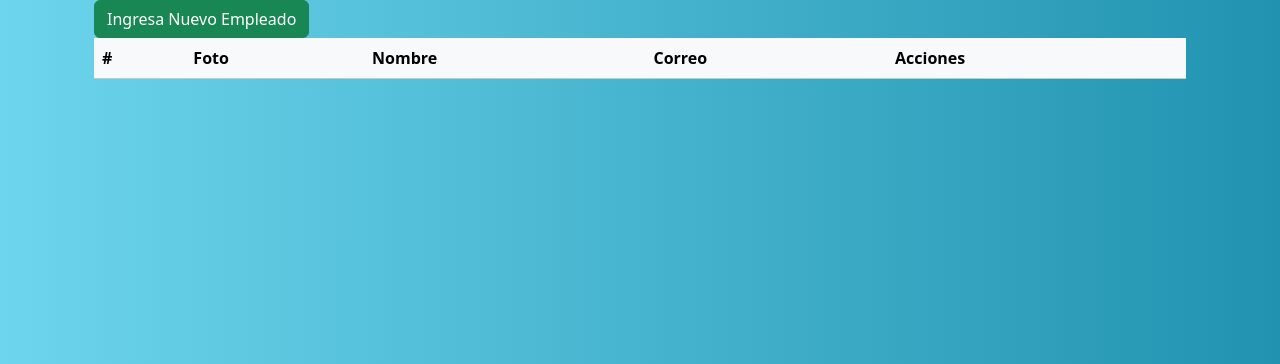
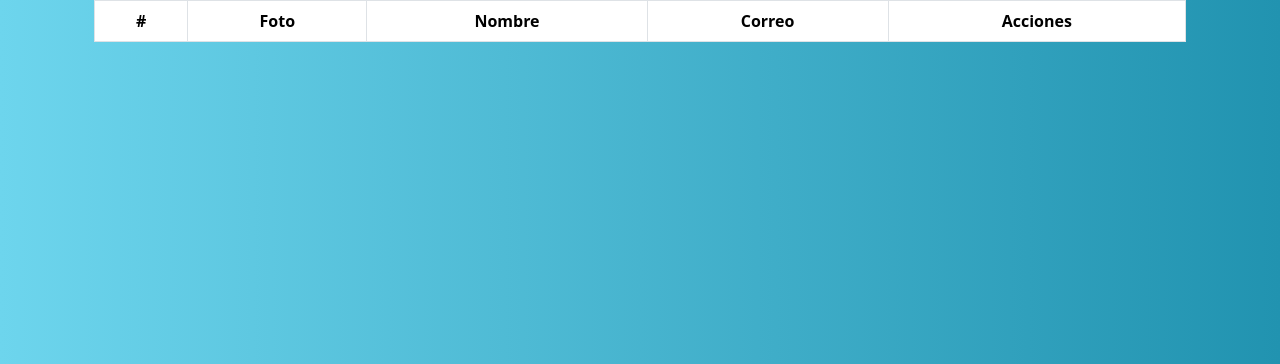
Before and after one commit to yuniorvargas1966/sistama-empleado-python, a Flask app: page / in a window 1280 px wide. Shown: the part 56-420 px from the top of the page. Run offline with Flask 2, Linux system fonts and the light colour scheme; data that the repository does not hold is empty.

Commit message:
Update index.html

```diff
--- a/templates/empleados/index.html
+++ b/templates/empleados/index.html
@@ -5,11 +5,8 @@
     {% block body %}
     <div class="container">
         <div class="container">
-            <a class="btn btn-success
-            " href="{{ url_for('create') }}">Ingresa Nuevo Empleado</a>
-            <br>
-            <table class="table table-light">
-                <thead class="thead-light">
+            <table class="table table-bordered">
+                <thead class="text-center">
                     <tr>
                         <th>#</th>
                         <th>Foto</th>
@@ -21,16 +18,17 @@
                 <tbody>
                     {% for empleado in empleados %}
                     <tr>
-                        <td>{{ empleado[0] }}</td>
+                        <td>{{ empleado.id }}</td>
                         <td>
-                            <img width="100" height="100" class="img-thumbnail" src="uploads/{{empleado[3] }}" alt="">
+                            <img width="100" height="100" class="img-thumbnail" src="uploads/{{empleado.foto }}" alt="">
                         </td>
-                        <td>{{ empleado[1] }}</td>
-                        <td>{{ empleado[2] }}</td>
+                        <td>{{ empleado.nombre }}</td>
+                        <td>{{ empleado.correo }}</td>
                         <td>
-                            <a href="/edit/{{empleado[0]}}" class="btn btn-warning">Editar</a> |
-                            <a href="/destroy/{{empleado[0]}}" class="btn btn-danger btnDelete">Eliminar</a>
+                            <a href="/edit/{{empleado.id}}" class="btn btn-warning">Editar</a> |
+                            <a href="/destroy/{{empleado.id}}" class="btn btn-danger btnDelete">Eliminar</a>
                         </td>
+
                     </tr>
                     {% endfor %}
                 </tbody>
```
